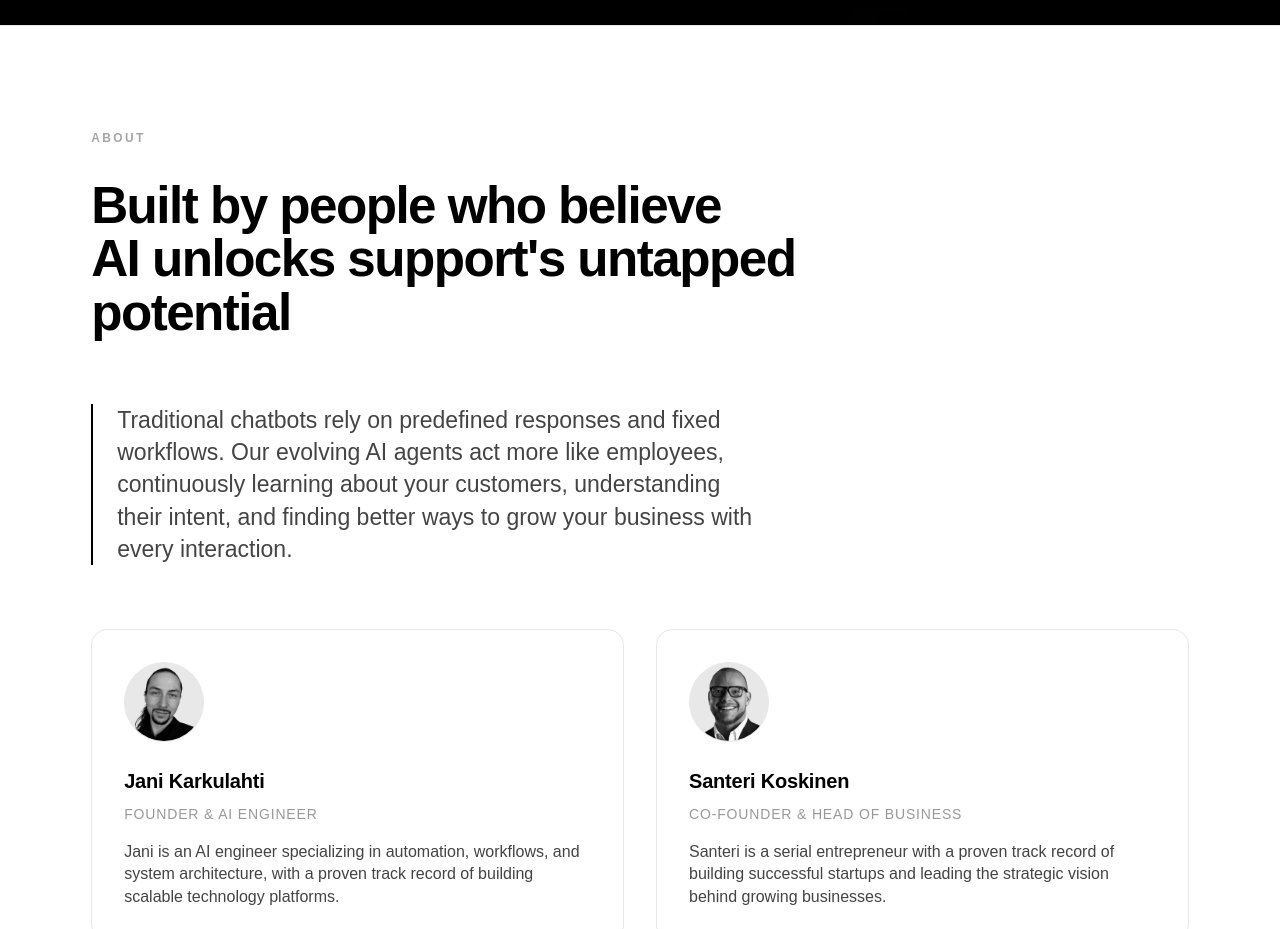
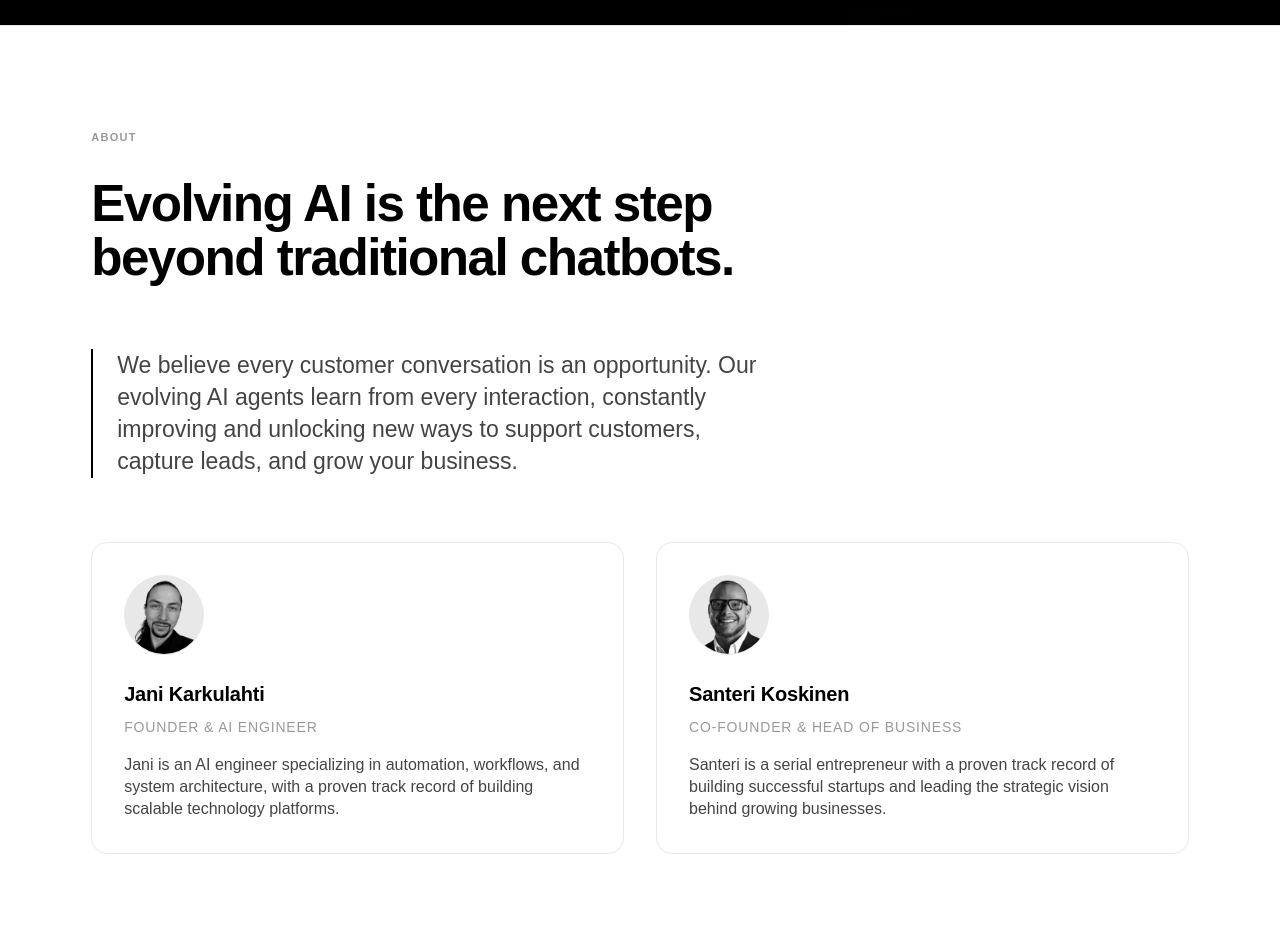
Before and after one commit to synabs/website, a React (Vite) app: page / in a window 1280 px wide. Shown: the part 5220-6149 px from the top of the page. Built offline with nearby package versions, Linux system fonts and the light colour scheme; no server answers.

Commit message:
Update About.jsx

```diff
--- a/src/components/About.jsx
+++ b/src/components/About.jsx
@@ -5,12 +5,12 @@ export default function About() {
     <section className="about">
       <div className="about__inner">
         <div className="about__header">
-          <p className="about__label">ABOUT</p>
-          <h2 className="about__title">Built by people who believe <br />AI unlocks support's untapped potential</h2>
+          <p className="evolve-stats__label">ABOUT</p>
+          <h2 className="about__title">Evolving AI is the next step beyond traditional chatbots.</h2>
         </div>
         <div className="about__mission">
           <p className="about__mission-text">
-            Traditional chatbots rely on predefined responses and fixed workflows. Our evolving AI agents act more like employees, continuously learning about your customers, understanding their intent, and finding better ways to grow your business with every interaction.
+            We believe every customer conversation is an opportunity. Our evolving AI agents learn from every interaction, constantly improving and unlocking new ways to support customers, capture leads, and grow your business.
           </p>
         </div>
         <div className="about__team">
```
